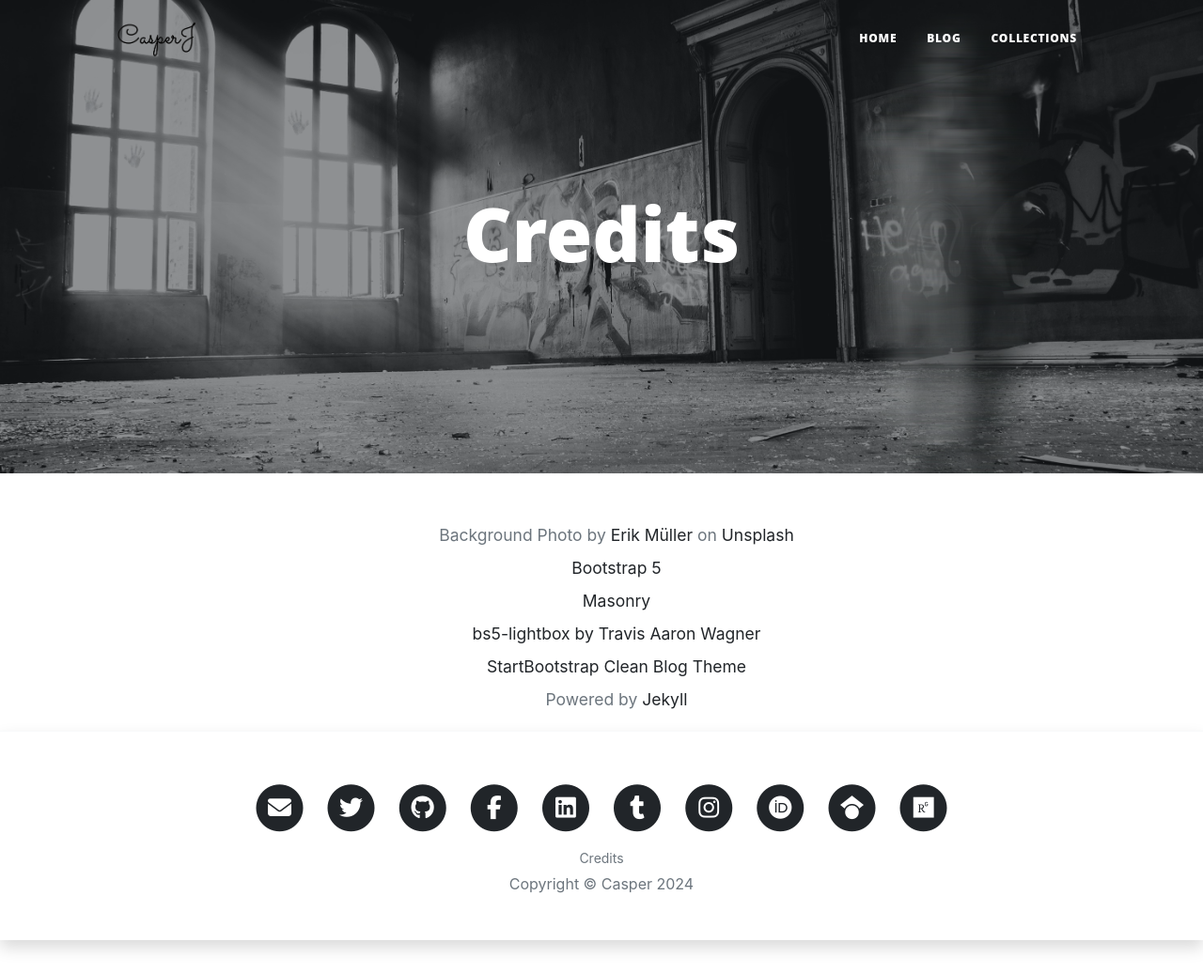
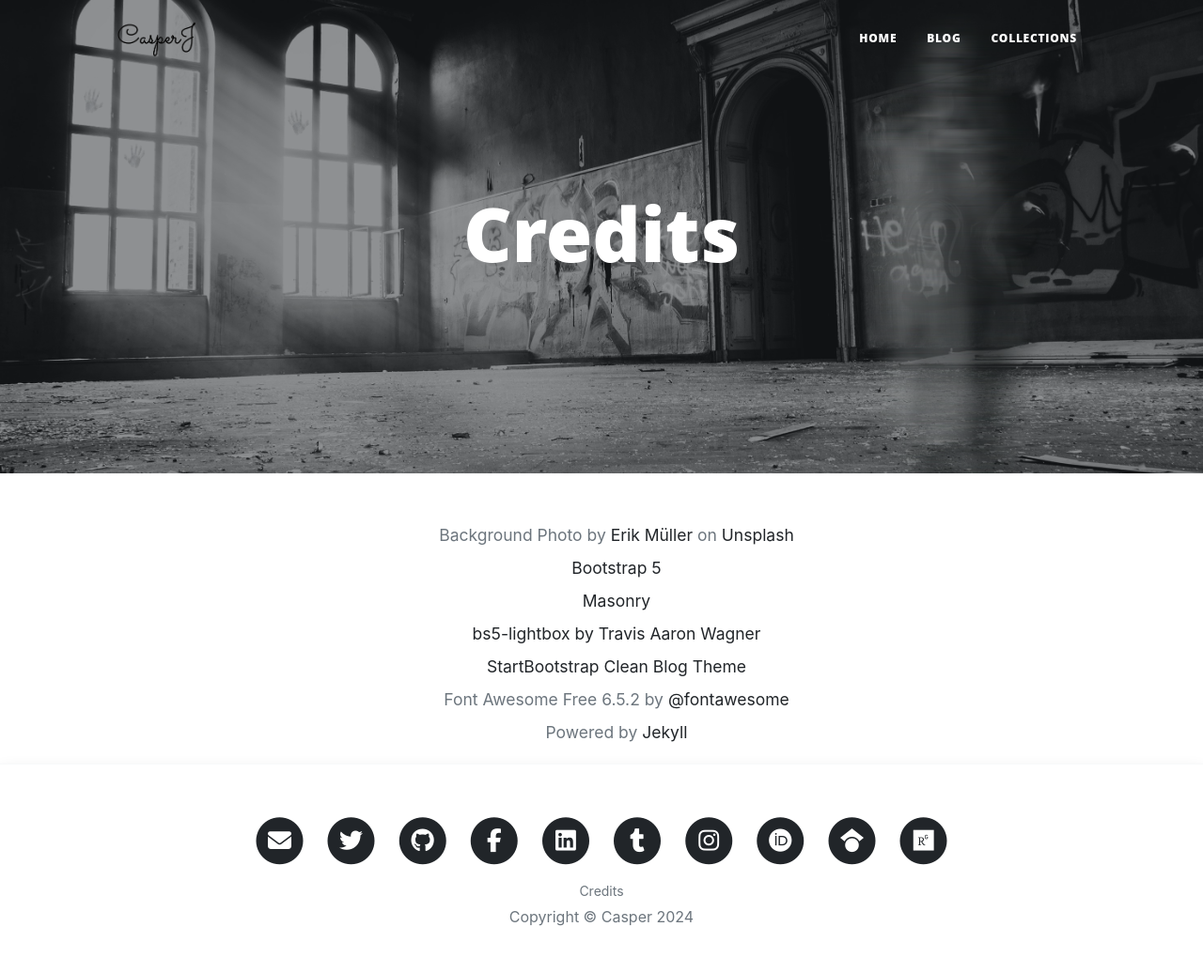
Before and after one commit to jkehelwala/jekyll-theme-ghostiee, a Jekyll site: the page built from assets/pages/credits.html, in a window 1280 px wide. Shown: the whole page at 94% size. Built offline with Jekyll 4.4.1, drawn with Linux system fonts in a browser that asks for light colours.

Commit message:
credits update

```diff
--- a/assets/pages/credits.html
+++ b/assets/pages/credits.html
@@ -15,6 +15,7 @@ default_background: true
     <li class="text-muted"><a href="https://masonry.desandro.com" target="_blank"> Masonry </a> </li>
     <li class="text-muted"><a href="https://trvswgnr.github.io/bs5-lightbox/" target="_blank"> bs5-lightbox by Travis Aaron Wagner </a> </li>
     <li class="text-muted"><a href="https://startbootstrap.com/theme/clean-blog" target="_blank"> StartBootstrap Clean Blog Theme </a> </li>
+    <li class="text-muted">Font Awesome Free 6.5.2 by <a href="https://fontawesome.com" target="_blank"> @fontawesome </a> </li>
     <li class="text-muted">Powered by <a href="https://jekyllrb.com/" target="_blank"> Jekyll </a> </li>
 </ul>
 </small>
```
